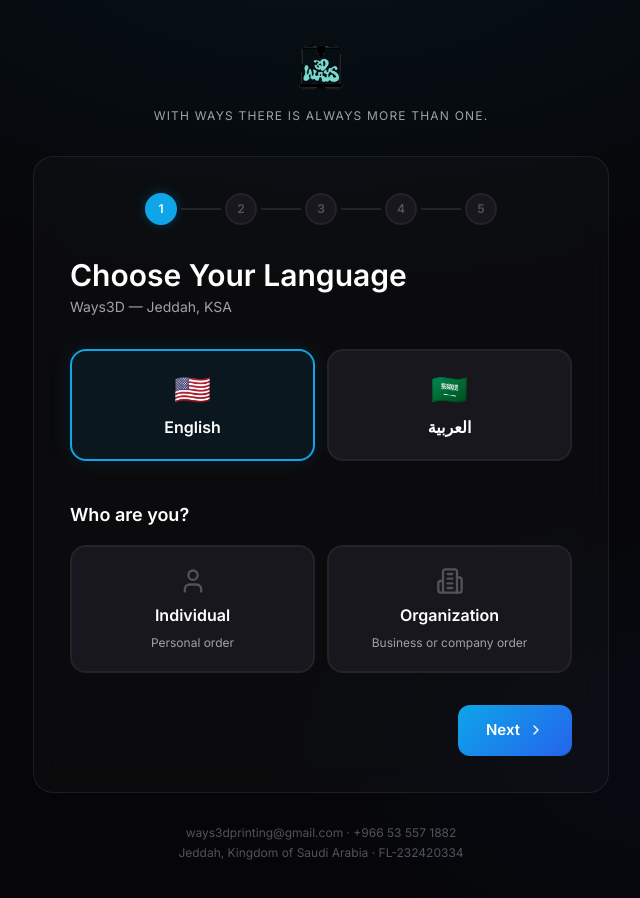
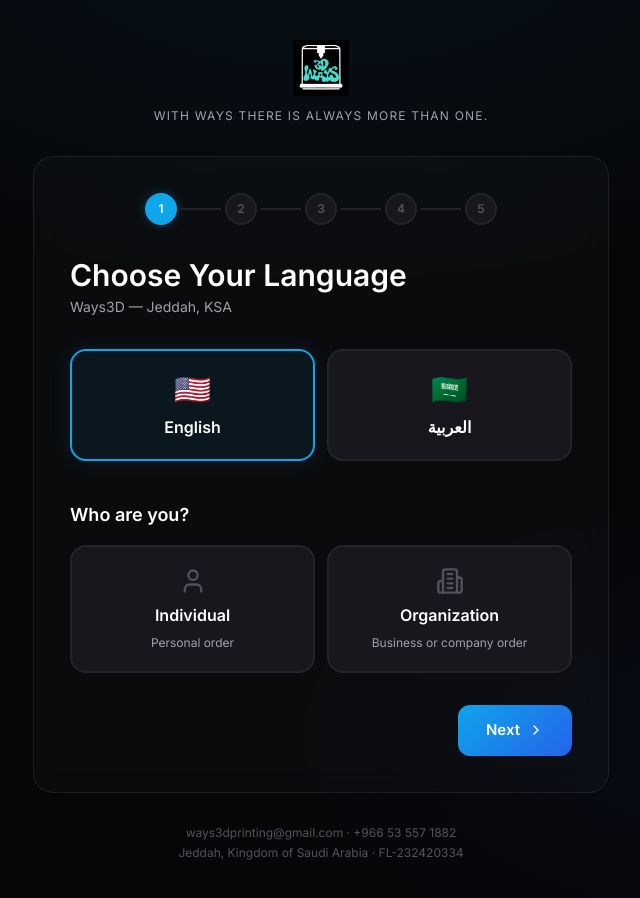
Before and after one commit to Waleed-Abulhasan/ways3d-order-system, a Next.js app: page / in a window 1280 px wide. Shown: the top 898 px of the page, without its empty margins (319-959 px from the left). Built offline with nearby package versions, Linux system fonts and the light colour scheme.

Commit message:
Use dark logo on form, keep white logo on admin and invoice

```diff
--- a/app/page.tsx
+++ b/app/page.tsx
@@ -1,7 +1,6 @@
 'use client'
 
 import { useState, useCallback, useRef } from 'react'
-import LogoImage from '@/components/LogoImage'
 import { useRouter } from 'next/navigation'
 import { tr, type Lang } from '@/lib/translations'
 import { cn } from '@/lib/utils'
@@ -179,7 +178,8 @@ export default function OrderFormPage() {
     >
       {/* Logo */}
       <div className="mb-8 text-center">
-        <LogoImage className="mx-auto mb-3 object-contain h-14 w-auto" />
+        {/* eslint-disable-next-line @next/next/no-img-element */}
+        <img src="/logo-dark-bg.jpg" alt="Ways3D" className="mx-auto mb-3 object-contain h-14 w-auto" />
         <p className="text-brand-text-secondary text-xs tracking-widest uppercase">{t.tagline}</p>
       </div>
 
```
